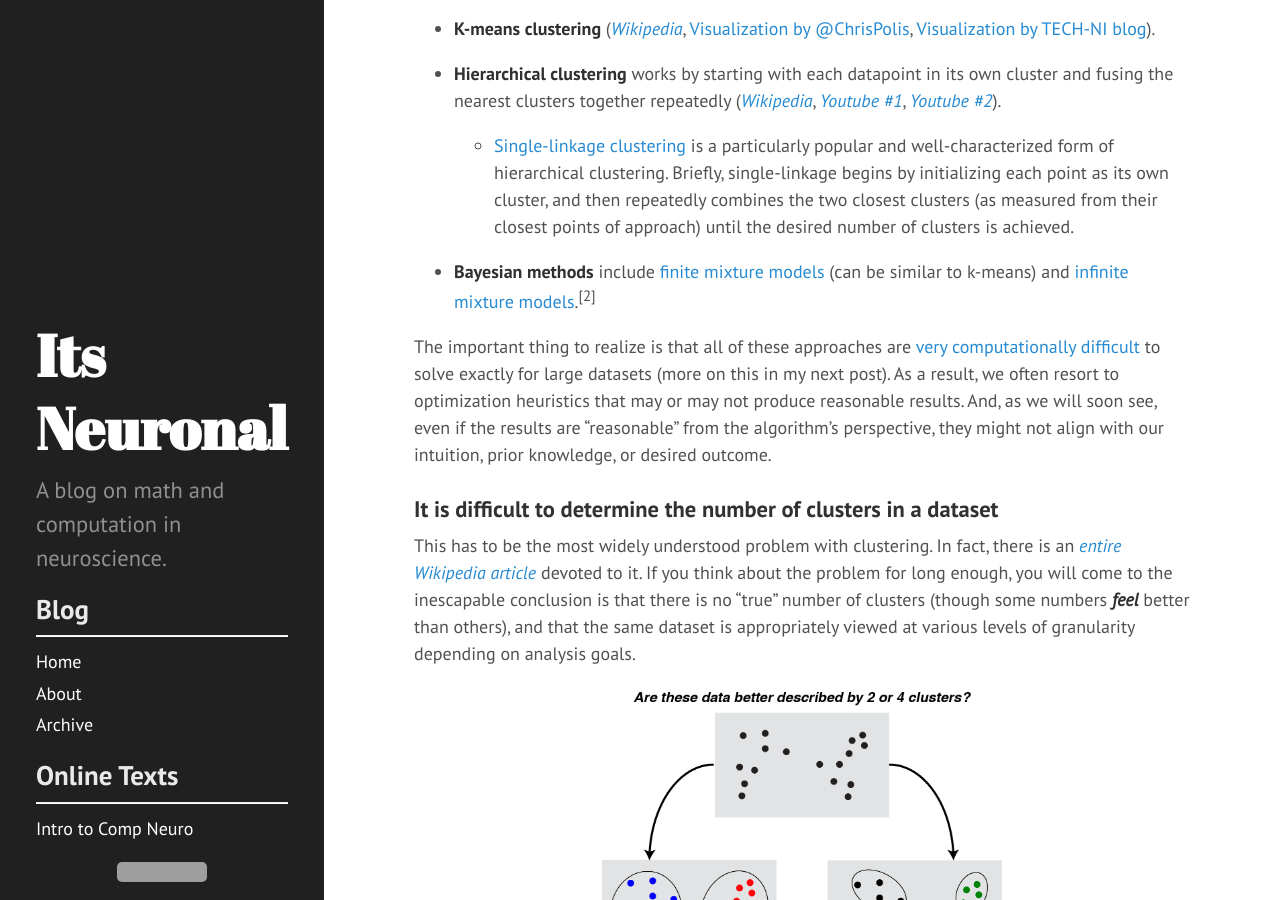
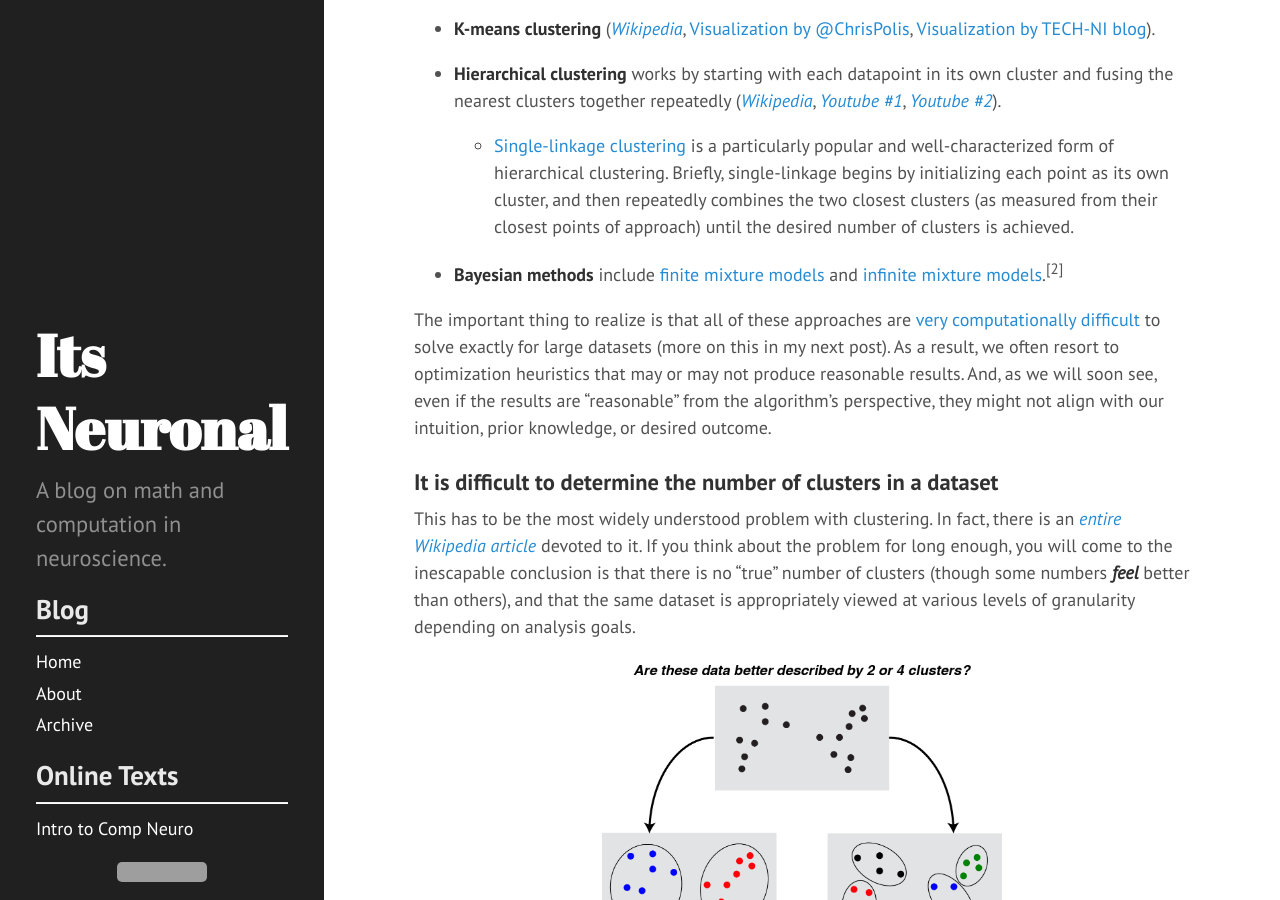
Before and after one commit to ahwillia/itsneuronalblog, a Jekyll site: the page built from _posts/2015-09-11-clustering1.md, in a window 1280 px wide and 900 px high, scrolled down 1309 px. Built offline with Jekyll 4.4.1, drawn with Linux system fonts in a browser that asks for light colours; Markdown is read by kramdown in place of the engine named in the settings; comment, search, counter and statistics services are not loaded; grey boxes are pictures that could not be loaded.

Commit message:
avoid pissing off Bayesians

```diff
--- a/_posts/2015-09-11-clustering1.md
+++ b/_posts/2015-09-11-clustering1.md
@@ -33,7 +33,7 @@ There is a lot of material written on this already, so rather than re-hash what'
 
 	* [Single-linkage clustering](https://en.wikipedia.org/wiki/Single-linkage_clustering) is a particularly popular and well-characterized form of hierarchical clustering. Briefly, single-linkage begins by initializing each point as its own cluster, and then repeatedly combines the two closest clusters (as measured from their closest points of approach) until the desired number of clusters is achieved.
 
-* **Bayesian methods** include [finite mixture models](http://ifas.jku.at/gruen/BayesMix/bayesmix-intro.pdf) (can be similar to k-means) and [infinite mixture models](http://www.kyb.tue.mpg.de/fileadmin/user_upload/files/publications/pdfs/pdf2299.pdf).<sup>[2]</sup>
+* **Bayesian methods** include [finite mixture models](http://ifas.jku.at/gruen/BayesMix/bayesmix-intro.pdf) and [infinite mixture models](http://www.kyb.tue.mpg.de/fileadmin/user_upload/files/publications/pdfs/pdf2299.pdf).<sup>[2]</sup>
 
 The important thing to realize is that all of these approaches are [very computationally difficult](http://cseweb.ucsd.edu/~avattani/papers/kmeans_hardness.pdf) to solve exactly for large datasets (more on this in my next post). As a result, we often resort to optimization heuristics that may or may not produce reasonable results. And, as we will soon see, even if the results are "reasonable" from the algorithm's perspective, they might not align with our intuition, prior knowledge, or desired outcome.
 
```
